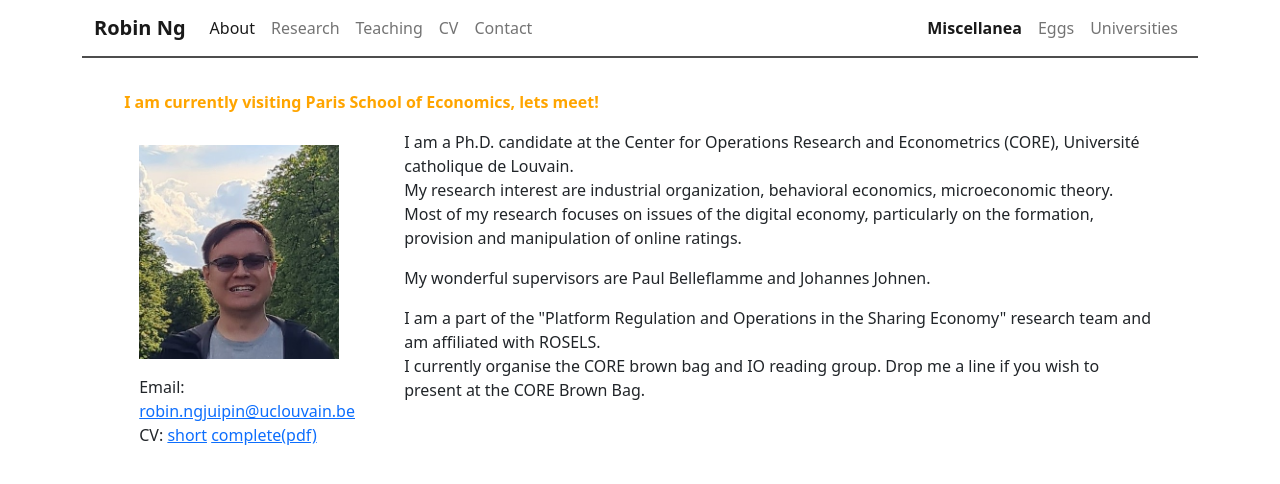
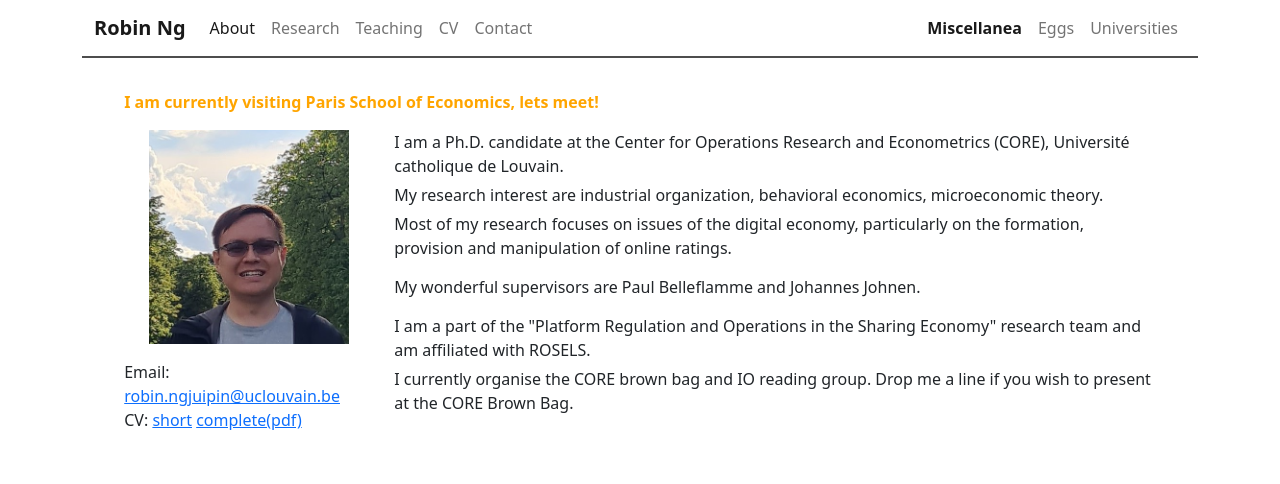
Before and after one commit to robin-ng/1, a Jekyll site: the page built from about.md, in a window 1280 px wide. Shown: the top 484 px of the page. Built offline with Jekyll 4.4.1, drawn with Linux system fonts in a browser that asks for light colours.

Commit message:
June Update

```diff
--- a/_sass/main.scss
+++ b/_sass/main.scss
@@ -103,7 +103,7 @@ display: flex;
 flex-wrap: wrap;
 width:250px;
 float:left;
-margin:15px;
+margin-right:20px;
 }
 }
 @media (max-width:1000px){
@@ -111,6 +111,6 @@ margin:15px;
 flex-wrap: wrap;
 width:100%;
 float:left;
-margin:15px;
+margin-right:20px;
 }
 }
--- a/about.md
+++ b/about.md
@@ -10,8 +10,8 @@ permalink: /
 
 
 <div class="box">
-<center><img src="{{site.baseurl}}/assets/images/robin.jpg" alt="" width="200px"/></center>
 <div style="text-align:center">
+<img src="{{site.baseurl}}/assets/images/robin.jpg" alt="" width="200px"/> <br/>
 <div style="display: inline-block; text-align: left;">
 Email: <a href="mailto:robin.ngjuipin@uclouvain.be">robin.ngjuipin@uclouvain.be</a><br/>
 CV: <a href="{{ site.url }}/cv/">short</a> <a href="{{ site.url }}/download/cv.pdf">complete(pdf)</a>
@@ -20,18 +20,24 @@ CV: <a href="{{ site.url }}/cv/">short</a> <a href="{{ site.url }}/download/cv.p
 </div>
 
 <div>
-<p>
-I am a Ph.D. candidate at the Center for Operations Research and Econometrics (CORE), Université catholique de Louvain. <br/>
-My research interest are industrial organization, behavioral economics, microeconomic theory. <br/>
+<p style="margin-bottom:5px">
+I am a Ph.D. candidate at the Center for Operations Research and Econometrics (CORE), Université catholique de Louvain.
+</p>
+<p style="margin-bottom:5px">
+My research interest are industrial organization, behavioral economics, microeconomic theory.
+</p>
+<p style="margin-bottom:15px">
 Most of my research focuses on issues of the digital economy, particularly on the formation, provision and manipulation of online ratings.
 </p>
 
-<p>
+<p style="margin-bottom:15px">
 My wonderful supervisors are Paul Belleflamme and Johannes Johnen.
 </p>
 
-<p>
+<p style="margin-bottom:5px">
 I am a part of the "Platform Regulation and Operations in the Sharing Economy" research team and am affiliated with ROSELS. <br/>
+</p>
+<p style="margin-bottom:15px">
 I currently organise the CORE brown bag and IO reading group. Drop me a line if you wish to present at the CORE Brown Bag.
 </p>
 </div>
```
Also changed, not shown: assets/images/thispic2.jpg (deleted).
